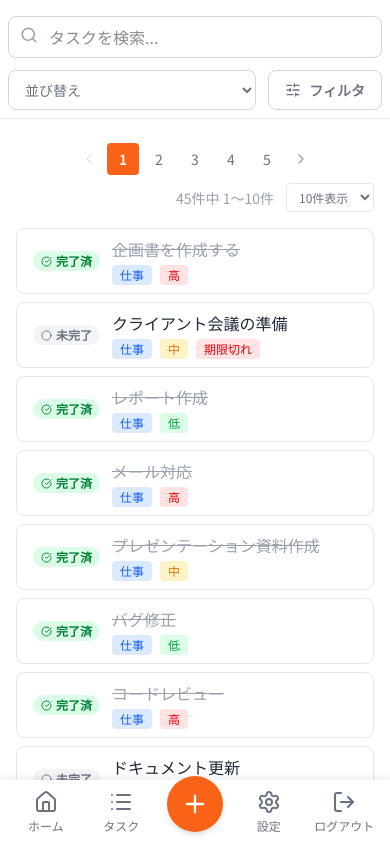
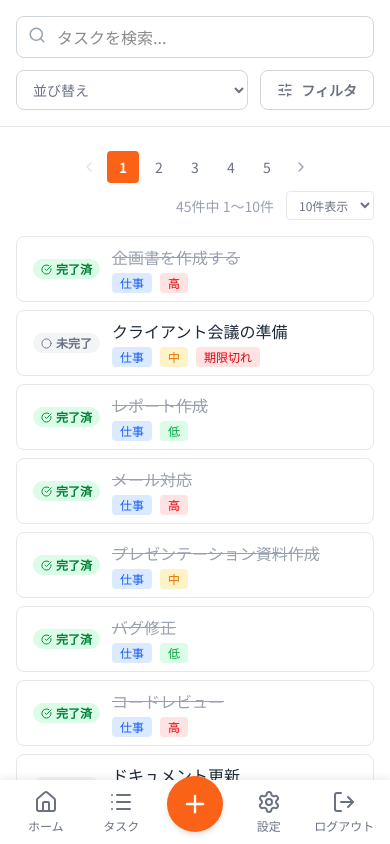
Before and after one commit to RyoAiba/task-board, a Next.js app: page /tasks in a window 390 px wide. Built offline with nearby package versions, Linux system fonts and the light colour scheme.

Commit message:
余白調整

```diff
--- a/app/tasks/page.tsx
+++ b/app/tasks/page.tsx
@@ -206,7 +206,7 @@ function TasksPageContent() {
     <div className="flex flex-col h-full">
 
       {/* ヘッダー（スクロールしない） */}
-      <div className="flex-shrink-0 p-2 pt-4 md:p-6 bg-white border-b border-gray-200">
+      <div className="flex-shrink-0 p-4 md:p-6 bg-white border-b border-gray-200">
 
         <div className="flex flex-col md:flex-row gap-3">
           <div className="relative md:flex-1">
```
